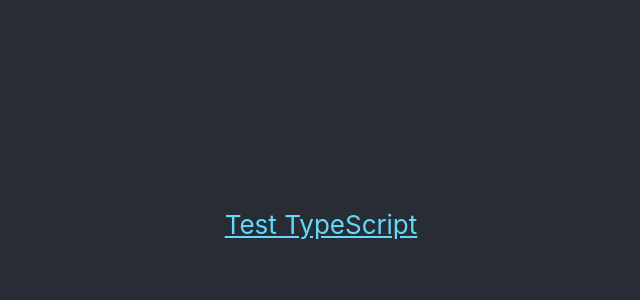
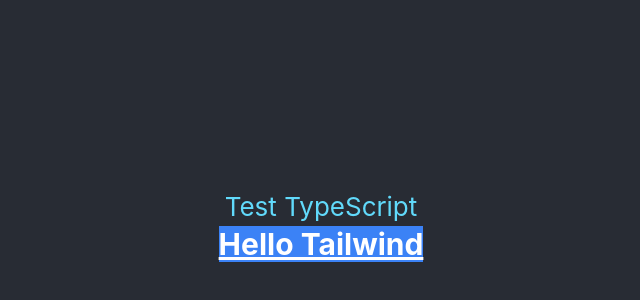
Before and after one commit to adriancoliba/react-typescript-app, a React (Create React App) app: page / in a window 1280 px wide. Shown: the part 176-476 px from the top of the page, without its empty margins (319-959 px from the left). Built offline with nearby package versions, Linux system fonts and the light colour scheme.

Commit message:
add tailwindcss package

```diff
--- a/package.json
+++ b/package.json
@@ -39,5 +39,10 @@
       "last 1 firefox version",
       "last 1 safari version"
     ]
+  },
+  "devDependencies": {
+    "autoprefixer": "^10.4.2",
+    "postcss": "^8.4.6",
+    "tailwindcss": "^3.0.18"
   }
 }
--- /dev/null
+++ b/postcss.config.js
@@ -0,0 +1,6 @@
+module.exports = {
+  plugins: {
+    tailwindcss: {},
+    autoprefixer: {},
+  },
+}
--- a/src/App.tsx
+++ b/src/App.tsx
@@ -13,6 +13,9 @@
         >
           Test TypeScript
         </a>
+        <h1 className="text-3xl font-bold underline bg-blue-500">
+          Hello Tailwind
+        </h1>
       </header>
     </div>
   );
--- a/src/index.css
+++ b/src/index.css
@@ -1,3 +1,7 @@
+@tailwind base;
+@tailwind components;
+@tailwind utilities;
+
 body {
   margin: 0;
   font-family: -apple-system, BlinkMacSystemFont, 'Segoe UI', 'Roboto', 'Oxygen',
--- /dev/null
+++ b/tailwind.config.js
@@ -0,0 +1,9 @@
+module.exports = {
+  content: [
+    "./src/**/*.{js,jsx,ts,tsx}",
+  ],
+  theme: {
+    extend: {},
+  },
+  plugins: [],
+}
```
Also changed, not shown: 2 other files (tests, documents, lock files or other folders).
